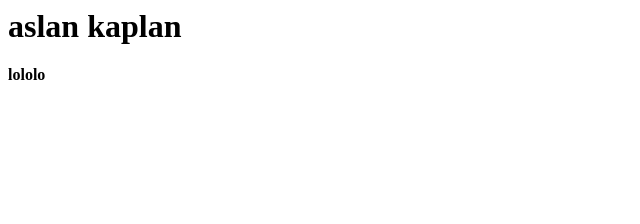
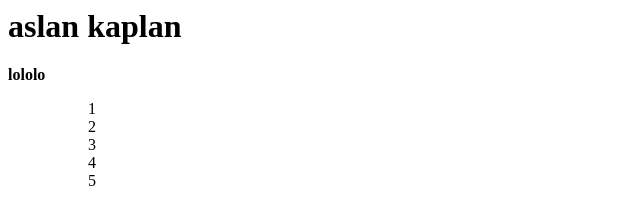
Before and after one commit to denizOgut/KodluyoruzJava102, a plain HTML site: page index.html in a window 1280 px wide. Shown: the full height of the page, 0-640 px from the left. Drawn offline with Linux system fonts and the light colour scheme.

Commit message:
dosyalar eklendi

```diff
--- a/index.html
+++ b/index.html
@@ -5,10 +5,11 @@
     <body>
         <h1>aslan kaplan</h1>
         <b>lololo</b>
-        <UL><ol></ol>
-        <ol></ol>
-        <ol></ol>
-        <ol></ol>
-        <ol></ol></UL>
+        <UL>
+            <ol>1</ol>
+        <ol>2</ol>
+        <ol>3</ol>
+        <ol>4</ol>
+        <ol>5</ol></UL>
     </body>
 </html>
```
Also changed, not shown: 1 other file.
